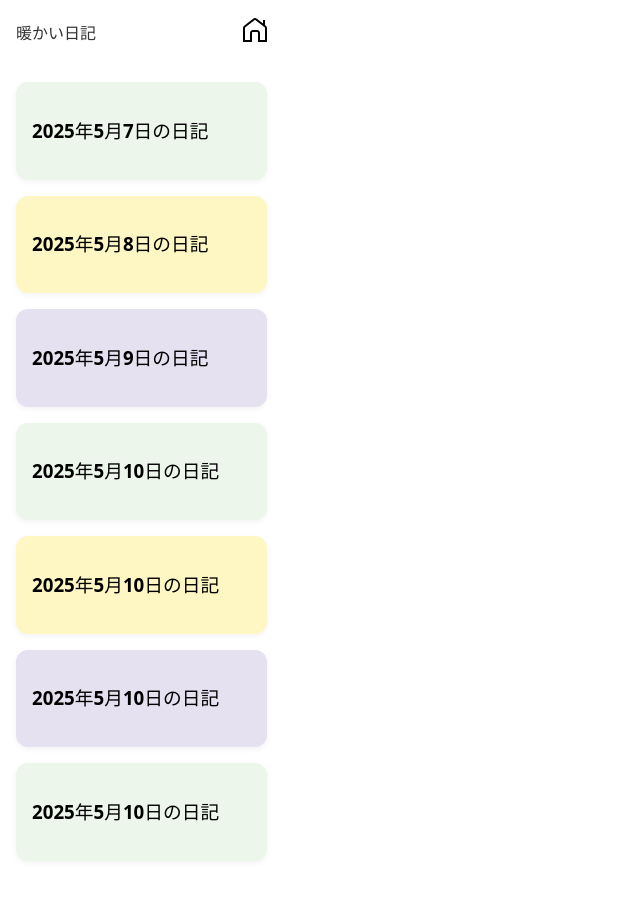
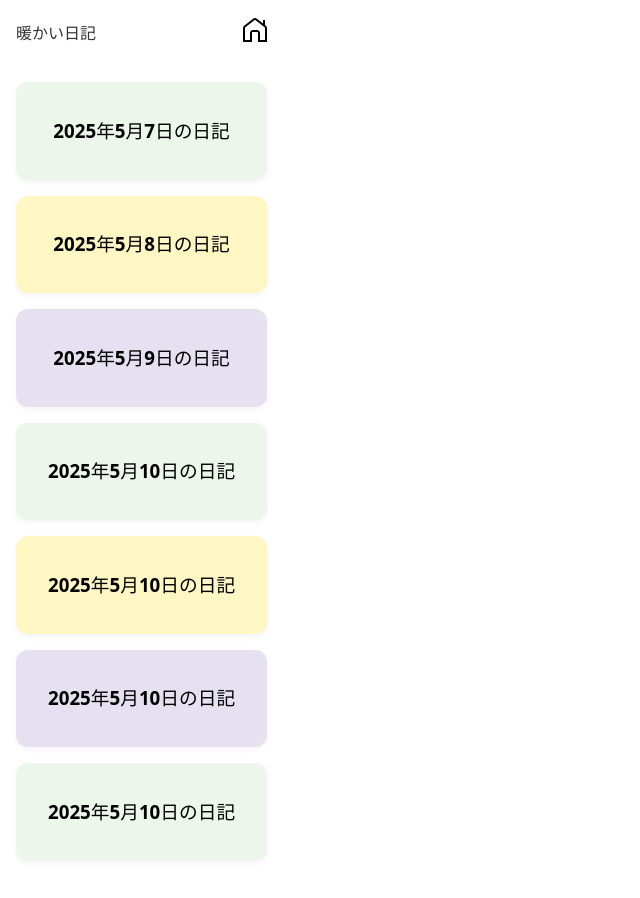
Before and after one commit to Mosic-asia/Project-kiokuSupportService-react-repo, a React app in the folder nikki-ai-project/: page /journal-list in a window 1280 px wide. Shown: the whole page, without its empty margins (0-640 px from the left). Built offline with nearby package versions, Linux system fonts and the light colour scheme; the HTML template or start-up script is replaced by a standard one.

Commit message:
⚡️ Improve page
improved css and some files

```diff
--- a/nikki-ai-project/src/components/DiaryCard.jsx
+++ b/nikki-ai-project/src/components/DiaryCard.jsx
@@ -1,11 +1,12 @@
 import React from 'react';
 import '../styles/DiaryCard.css';
 
-function DiaryCard({ title, backgroundColor }) {
+function DiaryCard({ title, backgroundColor, onClick }) {
     return (
         <div
             className="diary-card"
-            style={{ backgroundColor: backgroundColor || '#ffffff', color: '#000000' }}
+            onClick={onClick}
+            style={{ backgroundColor: backgroundColor || '#ffffff', color: '#000000', cursor: 'pointer' }}
         >
             <h3>{title}</h3>
         </div>
--- a/nikki-ai-project/src/routes/JournalDetail.jsx
+++ b/nikki-ai-project/src/routes/JournalDetail.jsx
@@ -1,15 +1,18 @@
 import { useLocation } from 'react-router-dom';
 import '../styles/JournalDetail.css';
 
-function JournalDetail({ date, content, backgroundColor }) {
+function JournalDetail() {
+    const { state } = useLocation();
+    const { date, content, backgroundColor } = state || {};
+
     return (
-        <div style={{ padding: '20px' }}>
-            <h2 style={{ fontWeight: 'bold', fontSize: '18px', marginBottom: '16px' }}>
-                {date}の日記
-            </h2>
+        <div className="journal-detail-page">
+            <h2 className="journal-detail-title">{date}の日記</h2>
             <div
+                className="journal-content-box"
                 style={{
                     backgroundColor: backgroundColor || '#ECF6EA',
+                    color: '#000000',
                     padding: '20px',
                     borderRadius: '12px',
                     whiteSpace: 'pre-wrap',
@@ -24,5 +27,4 @@ function JournalDetail({ date, content, backgroundColor }) {
     );
 }
 
-
 export default JournalDetail;
--- a/nikki-ai-project/src/routes/JournalList.jsx
+++ b/nikki-ai-project/src/routes/JournalList.jsx
@@ -1,39 +1,20 @@
+import { useNavigate } from 'react-router-dom';
 import DiaryCard from '../components/DiaryCard';
 import '../styles/JournalList.css';
 
 function JournalList() {
+  const navigate = useNavigate();
+
   const diaryData = [
-    {
-      date: '2025年5月7日',
-      title: '2025年5月7日の日記',
-    },
-    {
-      date: '2025年5月8日',
-      title: '2025年5月8日の日記',
-    },
-    {
-      date: '2025年5月9日',
-      title: '2025年5月9日の日記',
-    },
-    {
-      date: '2025年5月10日',
-      title: '2025年5月10日の日記',
-    },
-    {
-      date: '2025年5月10日',
-      title: '2025年5月10日の日記',
-    },
-    {
-      date: '2025年5月10日',
-      title: '2025年5月10日の日記',
-    },
-    {
-      date: '2025年5月10日',
-      title: '2025年5月10日の日記',
-    },
+    { date: '2025年5月7日', title: '2025年5月7日の日記' },
+    { date: '2025年5月8日', title: '2025年5月8日の日記' },
+    { date: '2025年5月9日', title: '2025年5月9日の日記' },
+    { date: '2025年5月10日', title: '2025年5月10日の日記' },
+    { date: '2025年5月10日', title: '2025年5月10日の日記' },
+    { date: '2025年5月10日', title: '2025年5月10日の日記' },
+    { date: '2025年5月10日', title: '2025年5月10日の日記' },
   ];
 
-  // 파스텔 컬러 순환 적용
   const pastelColors = ['#ECF6EA', '#FEF7C3', '#E5E1F1'];
 
   return (
@@ -44,7 +25,15 @@ function JournalList() {
             key={index}
             {...entry}
             backgroundColor={pastelColors[index % pastelColors.length]}
-            onClick={() => navigateToDetail(diary)}
+            onClick={() =>
+              navigate('/journal-detail', {
+                state: {
+                  ...entry,
+                  backgroundColor: pastelColors[index % pastelColors.length],
+                  content: 'API로 받아올 내용입니다\n줄바꿈 테스트용 텍스트입니다.\n다양한 줄의 내용이 있습니다.\n미묘하게 움직이고 있네.\n미묘한 움직임.. 아이고 잠와라 잠오는건 아닌데 너무 피곤해~~',
+                },
+              })
+            }
           />
         ))}
       </div>
--- a/nikki-ai-project/src/styles/DiaryCard.css
+++ b/nikki-ai-project/src/styles/DiaryCard.css
@@ -7,6 +7,7 @@
     transition: all 0.2s ease;
     box-shadow: 0 2px 6px rgba(0, 0, 0, 0.05);
     cursor: pointer;
+    text-align: center;
 }
 
 .diary-card:hover {
--- a/nikki-ai-project/src/styles/JournalDetail.css
+++ b/nikki-ai-project/src/styles/JournalDetail.css
@@ -1,8 +1,9 @@
 .journal-detail-page {
-    padding: 24px;
+    padding: 16px;
     background-color: #ffffff;
     min-height: 100vh;
     font-family: 'Arial', sans-serif;
+    width: 100%;
 }
 
 .journal-detail-title {
```
